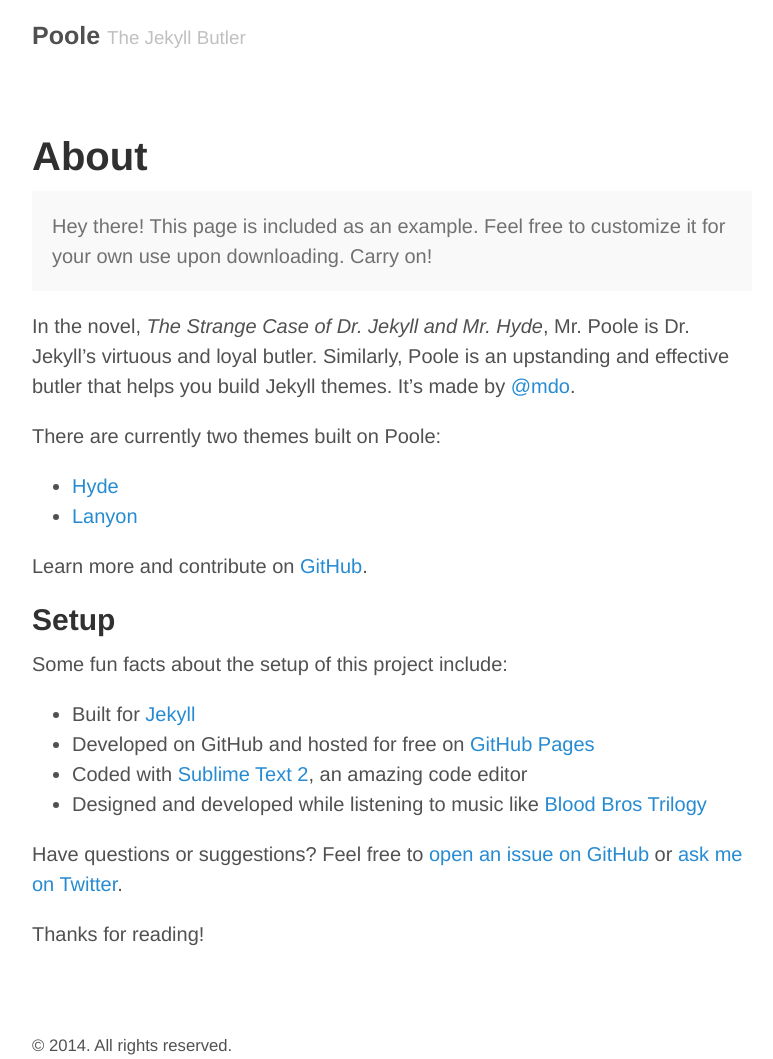
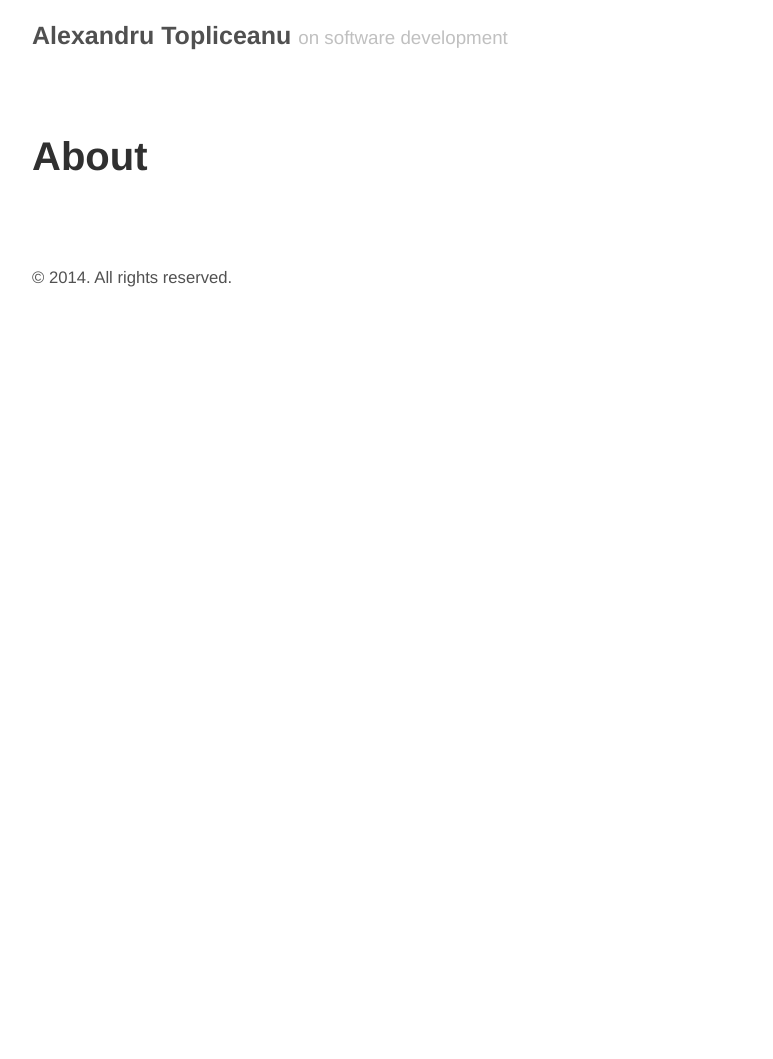
Before and after one commit to topliceanu/alexandrutopliceanu.ro, a Jekyll site: the page built from about.md, in a window 1280 px wide. Shown: the whole page, without its empty margins (248-1021 px from the left). Built offline with Jekyll 4.4.1, drawn with Linux system fonts in a browser that asks for light colours; after the commit the page ends 900 px from its top, so only the background shows below that.

Commit message:
customize poole default data and add a CNAME field

```diff
--- a/404.html
+++ b/404.html
@@ -5,6 +5,6 @@
 ---
 
 <div class="page">
-  <h1 class="page-title">404: Page not found</h1>
-  <p class="lead">Sorry, we've misplaced that URL or it's pointing to something that doesn't exist. <a href="{{ site.baseurl }}">Head back home</a> to try finding it again.</p>
+    <h1 class="page-title">404: Page not found</h1>
+    <p class="lead">Sorry, we've misplaced that URL or it's pointing to something that doesn't exist. <a href="{{ site.baseurl }}">Head back home</a> to try finding it again.</p>
 </div>
--- /dev/null
+++ b/CNAME
@@ -0,0 +1 @@
+alexandrutopliceanu.ro
--- a/_config.yml
+++ b/_config.yml
@@ -3,15 +3,15 @@
 relative_permalinks: true
 
 # Setup
-title:            Poole
-tagline:          The Jekyll Butler
-url:              http://getpoole.com
+title:            Alexandru Topliceanu
+tagline:          on software development
+url:              http://alexandrutopliceanu.ro
 paginate:         1
 baseurl:          /
 author:
-  name:           Mark Otto
-  url:            https://twitter.com/mdo
-  email:          markdotto@gmail.com
+  name:           Alexandru Topliceanu
+  url:            http://alexandrutopliceanu.ro
+  email:          alexandru.topliceanu@gmail.com
 
 # Custom vars
 version:          1.0.0
--- a/_includes/head.html
+++ b/_includes/head.html
@@ -17,10 +17,6 @@
   <link rel="stylesheet" href="{{ site.baseurl }}public/css/poole.css">
   <link rel="stylesheet" href="{{ site.baseurl }}public/css/syntax.css">
 
-  <!-- Icons -->
-  <link rel="apple-touch-icon-precomposed" sizes="144x144" href="{{ site.baseurl }}public/apple-touch-icon-precomposed.png">
-  <link rel="shortcut icon" href="{{ site.baseurl }}public/favicon.ico">
-
   <!-- RSS -->
   <link rel="alternate" type="application/atom+xml" title="{{ site.title }}" href="{{ site.baseurl }}atom.xml">
 </head>
--- a/about.md
+++ b/about.md
@@ -2,29 +2,3 @@
 layout: page
 title: About
 ---
-
-<p class="message">
-  Hey there! This page is included as an example. Feel free to customize it for your own use upon downloading. Carry on!
-</p>
-
-In the novel, *The Strange Case of Dr. Jekyll and Mr. Hyde*, Mr. Poole is Dr. Jekyll's virtuous and loyal butler. Similarly, Poole is an upstanding and effective butler that helps you build Jekyll themes. It's made by [@mdo](https://twitter.com/mdo).
-
-There are currently two themes built on Poole:
-
-* [Hyde](http://hyde.getpoole.com)
-* [Lanyon](http://lanyon.getpoole.com)
-
-Learn more and contribute on [GitHub](https://github.com/poole).
-
-## Setup
-
-Some fun facts about the setup of this project include:
-
-* Built for [Jekyll](http://jekyllrb.com)
-* Developed on GitHub and hosted for free on [GitHub Pages](https://pages.github.com)
-* Coded with [Sublime Text 2](http://sublimetext.com), an amazing code editor
-* Designed and developed while listening to music like [Blood Bros Trilogy](https://soundcloud.com/maddecent/sets/blood-bros-series)
-
-Have questions or suggestions? Feel free to [open an issue on GitHub](https://github.com/poole/poole/issues/new) or [ask me on Twitter](https://twitter.com/mdo).
-
-Thanks for reading!
```
Also changed, not shown: LICENSE.md, README.md, public/apple-touch-icon-precomposed.png (deleted), public/favicon.ico (deleted).
